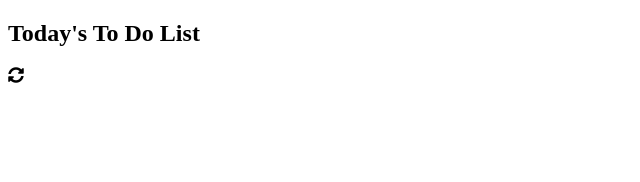
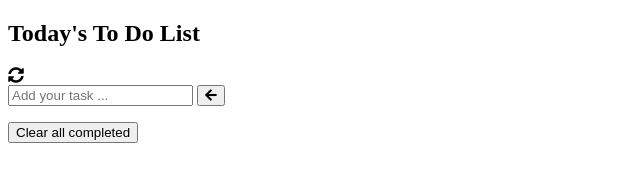
Before and after one commit to mutugi-c/To_do_List, a plain HTML site: page src/index.html in a window 1280 px wide. Shown: the whole page, without its empty margins (0-640 px from the left). Drawn offline with Linux system fonts and the light colour scheme.

Commit message:
Create a  form section

```diff
--- a/src/index.html
+++ b/src/index.html
@@ -24,8 +24,32 @@
         <span class="fa fa-sync-alt"></span>
       </article>
 
+      <!-- Form -->
+
+      <form id="to-do-form">
+        <input
+          id="to-do-input"
+          class="to-do-add"
+          type="text"
+          placeholder="Add your task ..."
+        />
+
+        <button
+          id="to-do-submit"
+          type="submit"
+          title="click this or press enter to submit"
+        >
+          <i class="fas fa-arrow-left"></i>
+        </button>
+      </form>
+
       <!-- To do list -->
       <ul id="to-do-list"></ul>
+
+      <!-- Clear completed button -->
+      <button class="clear-completed" id="clear-completed">
+        Clear all completed
+      </button>
     </div>
   </body>
 </html>
```
